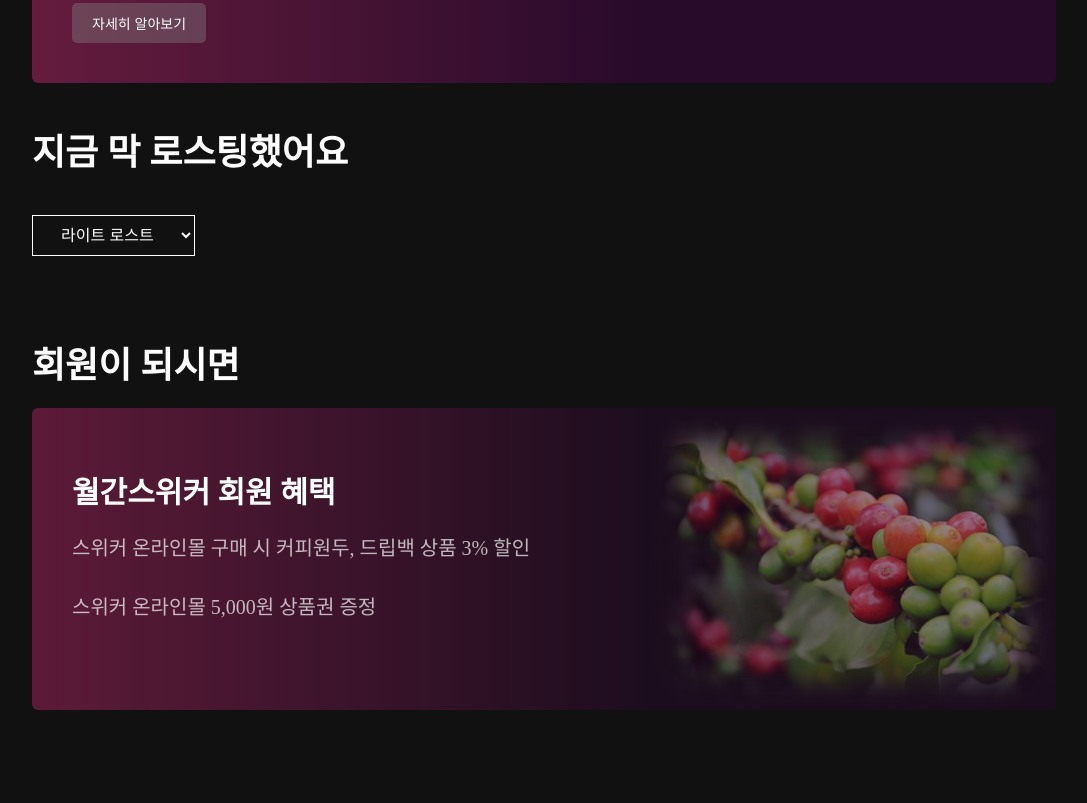
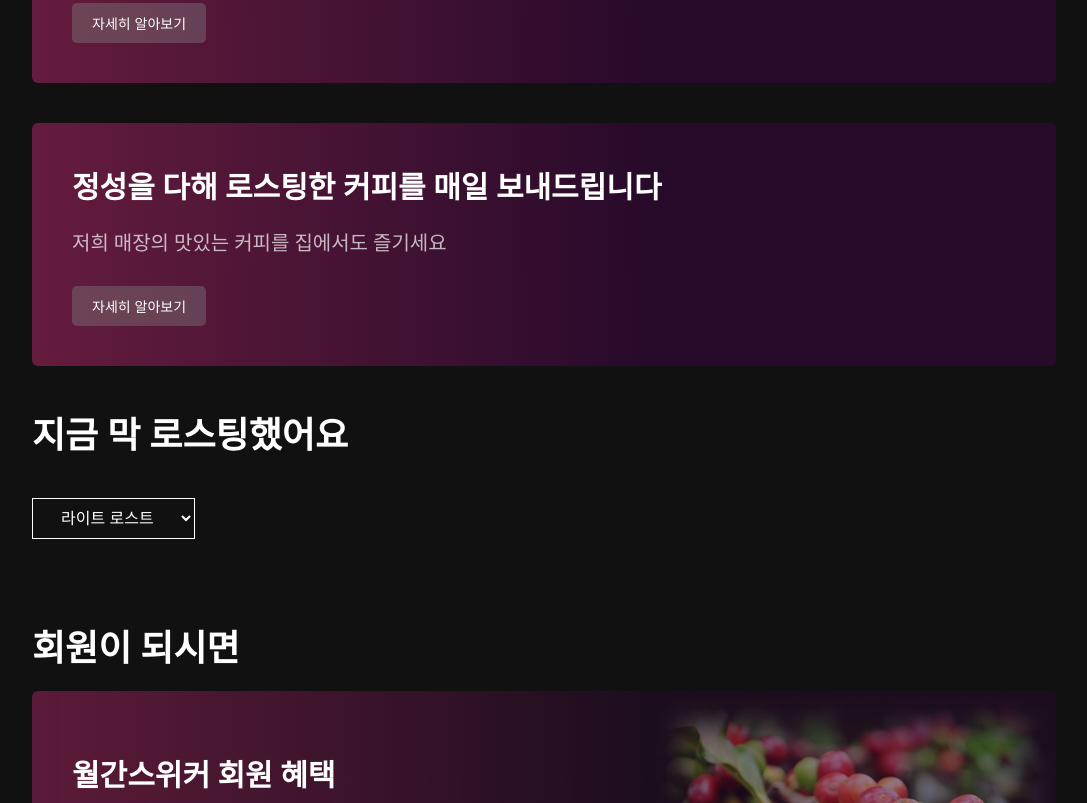
Before and after one commit to Eunsu2002/Cloudflare, a plain HTML site: page results/index.html in a window 1280 px wide. Shown: the part 1000-1803 px from the top of the page, without its empty margins (96-1183 px from the left). Drawn offline with Linux system fonts and the light colour scheme.

Commit message:
Update index.html

```diff
--- a/results/index.html
+++ b/results/index.html
@@ -33,6 +33,11 @@
     <div class="banner-content">
       <h3>정성을 다해 로스팅한 커피를 매주 보내드립니다</h3>
       <p>스위커 매장의 맛있는 커피를 집에서도 즐기세요</p>
+      <button>자세히 알아보기</button>
+    </div>
+    <div class="banner-content">
+      <h3>정성을 다해 로스팅한 커피를 매일 보내드립니다</h3>
+      <p>저희 매장의 맛있는 커피를 집에서도 즐기세요</p>
       <button>자세히 알아보기</button>
     </div>
     <h2>지금 막 로스팅했어요</h2>
```
